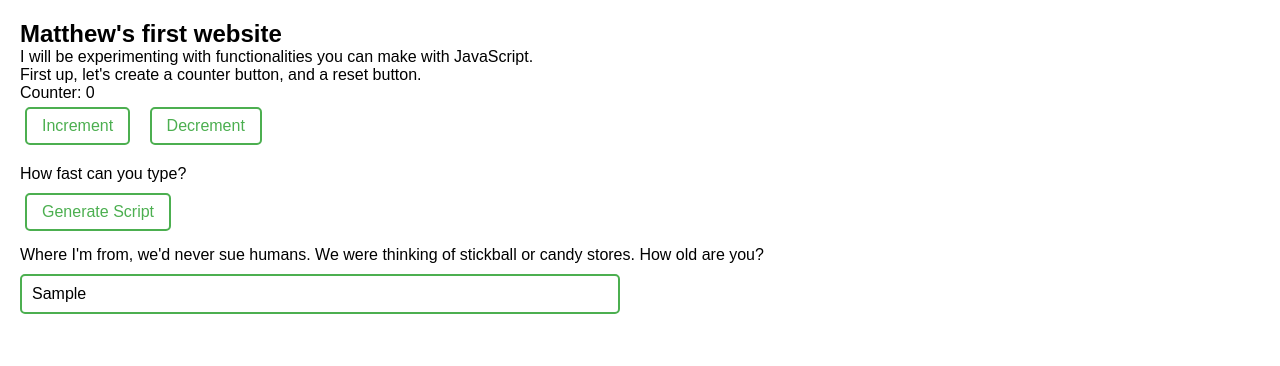
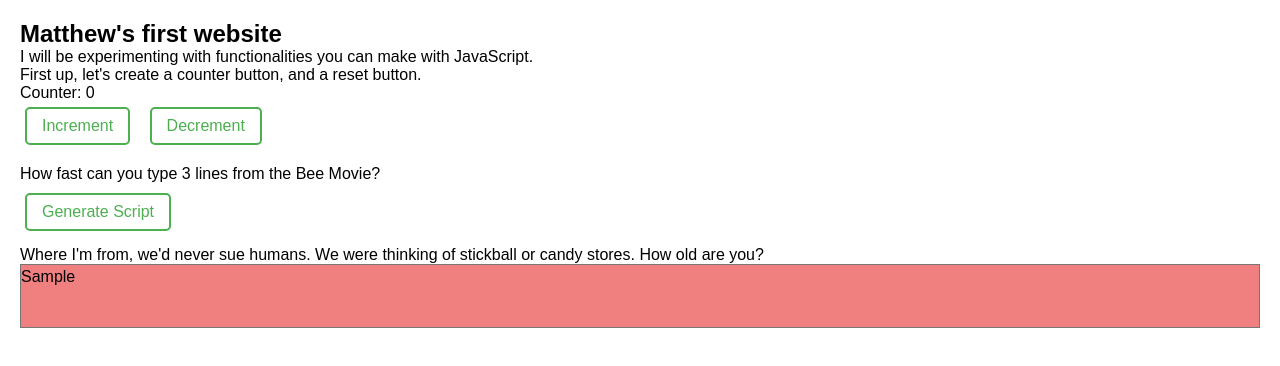
Before and after one commit to ChuTown/Bee-Movie-Type-Writer, a plain HTML site: page index.html in a window 1280 px wide. Both pictures are taken after typing "Sample" into the empty fields and a click on the button "Generate Script". Drawn offline with Linux system fonts and the light colour scheme.

Commit message:
added color changes for the type writer

```diff
--- a/index.html
+++ b/index.html
@@ -3,6 +3,16 @@
     <head>
         <title>Matthew's Website</title>
         <link rel="stylesheet" href="styles.css">
+        <style>
+            .new-liner {
+                width: 100%; /* Make it take the full width of the container */
+                height: 4em; /* Make it twice as tall as the default */
+                resize: none; /* Prevent resizing if you want a fixed size */
+                overflow-y: auto; /* Add a scrollbar if the content exceeds the height */
+                font-size: 16px; /* Optional: Adjust font size for better readability */
+                line-height: 1.5; /* Optional: Adjust line spacing */
+            }
+        </style>
     </head>
 
     <h2>Matthew's first website</h2>
@@ -16,7 +26,7 @@
         <button onclick="dec()">Decrement</button>
     </div>
 
-    <p>How fast can you type? </p>
+    <p>How fast can you type 3 lines from the Bee Movie? </p>
 
     <div>
         <button class="script-button" onclick="displayBeeMovieScript()">Generate Script</button>
@@ -25,10 +35,11 @@
     <p id="script">Load Script...</p>
 
     <div>
-        <input class = "new-liner" type="text" id="textbox" placeholder="Type Bee Movie script here...">
+        <textarea class="new-liner" id="textbox" placeholder="Type Bee Movie script here..."></textarea>
     </div>
 
 
+    <p id = "userTyped"></p>
 
 
     <script src="script.js"></script>
--- a/script.js
+++ b/script.js
@@ -46,3 +46,35 @@ async function gettingRandomBeeMovieTranscript() {
         return "Error fetching the script."; // Handle fetch errors
     }
 }
+
+function getUserInputLive() {
+    document.getElementById("textbox").addEventListener("input", function () {
+        let lengthOfInput = this.value.length;
+        let lengthOfSelected = selectedLines.length;
+
+        // Ensure selectedLines is not empty
+        if (!selectedLines) {
+            document.getElementById("textbox").style.backgroundColor = "lightcoral";
+            return;
+        }
+
+        let isMatching = true; // Assume it's matching initially
+
+        // Compare input with selectedLines
+        for (let i = 0; i < lengthOfInput; i++) {
+            if (this.value[i] !== selectedLines[i]) {
+                isMatching = false;
+                break;
+            }
+        }
+
+        // Update background color based on matching status
+        if (isMatching && lengthOfInput <= lengthOfSelected) {
+            document.getElementById("textbox").style.backgroundColor = "lightgreen";
+        } else {
+            document.getElementById("textbox").style.backgroundColor = "lightcoral";
+        }
+    });
+}
+
+getUserInputLive();
--- a/styles.css
+++ b/styles.css
@@ -77,4 +77,7 @@ input[type="text"] {
 
 .new-liner {
     margin-bottom: 15px;
+    font-family: Arial, sans-serif;
+    font-size: 16px;
+    line-height: 1.5;
 }
```
